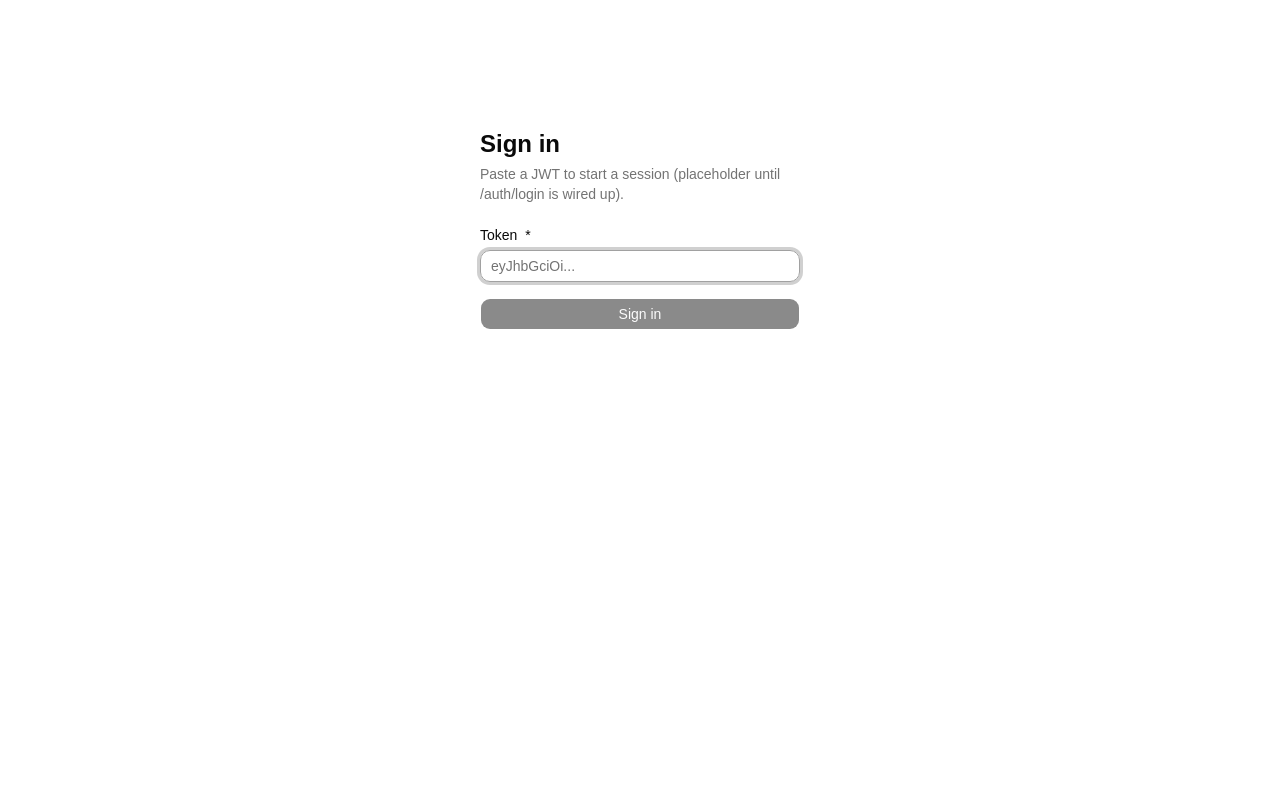
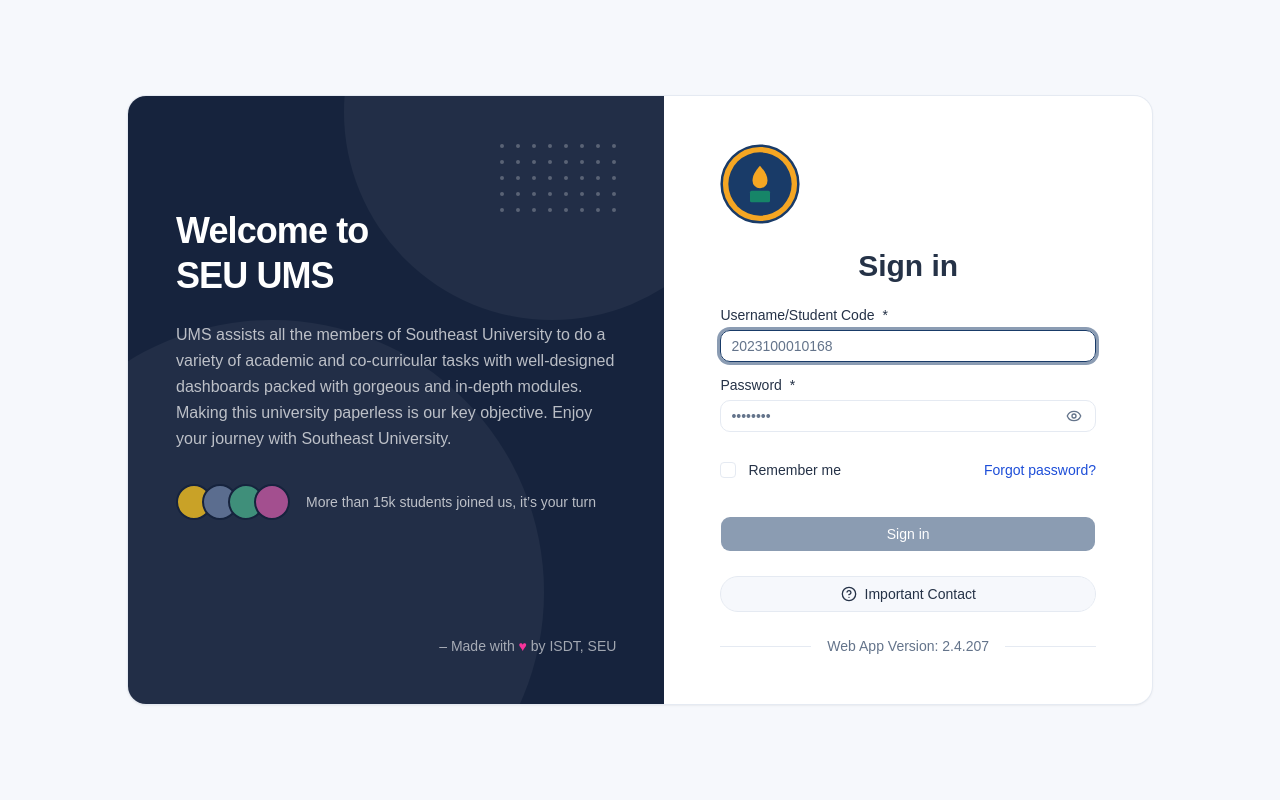
Before and after one commit to Novus-Lab-Dev/fullstack-cloudflare-kit, a React app in the folder apps/web/: page /sign-in in a window 1280 px wide. Built offline with nearby package versions, Linux system fonts and the light colour scheme; some packages are replaced by stand-ins of ours; no server answers.

Commit message:
feat(sign-in): enhance sign-in form with username and password fields, add remember me option

```diff
--- a/apps/web/src/routes/sign-in.tsx
+++ b/apps/web/src/routes/sign-in.tsx
@@ -1,9 +1,11 @@
 import { zodResolver } from '@hookform/resolvers/zod'
 import { createFileRoute, redirect } from '@tanstack/react-router'
+import { CircleHelp } from 'lucide-react'
 import { useForm } from 'react-hook-form'
+import type { UseFormReturn } from 'react-hook-form'
 import { z } from 'zod'
 
-import { Form, TextInput } from '@/components/common/forms'
+import { Form, InputCheckbox, SecureInput, TextInput } from '@/components/common/forms'
 import { Button } from '@/components/ui/button'
 import { useAuth } from '@/providers/auth-provider'
 
@@ -16,8 +18,12 @@
   component: SignIn,
 })
 
+const APP_VERSION = '2.4.207'
+
 const SignInSchema = z.object({
-  token: z.string().min(1, 'Token is required'),
+  username: z.string().min(1, 'Username/Student Code is required'),
+  password: z.string().min(1, 'Password is required'),
+  rememberMe: z.boolean().optional(),
 })
 
 type SignInValues = z.infer<typeof SignInSchema>
@@ -26,30 +32,150 @@
   const { login } = useAuth()
   const form = useForm<SignInValues>({
     resolver: zodResolver(SignInSchema),
-    defaultValues: { token: '' },
+    defaultValues: { username: '', password: '', rememberMe: false },
   })
 
   function onSubmit(values: SignInValues) {
-    login(values.token.trim())
+    // Placeholder session until /auth/login is wired up: any non-empty
+    // credentials open a session, "Remember me" controls token persistence.
+    login(`dev-session.${values.username}`)
   }
 
   return (
-    <div className="mx-auto mt-24 flex w-full max-w-sm flex-col gap-6 p-8">
-      <div>
-        <h1 className="text-2xl font-bold">Sign in</h1>
-        <p className="mt-1 text-sm text-neutral-500">
-          Paste a JWT to start a session (placeholder until /auth/login is wired up).
+    <div className="flex min-h-dvh items-center justify-center p-6">
+      <div className="grid w-full max-w-5xl overflow-hidden rounded-2xl bg-surface shadow-sm ring-1 ring-border md:grid-cols-[1.1fr_1fr]">
+        <BrandPanel />
+        <SignInForm form={form} onSubmit={onSubmit} />
+      </div>
+    </div>
+  )
+}
+
+function BrandPanel() {
+  return (
+    <aside className="relative hidden flex-col gap-10 overflow-hidden bg-brand p-12 text-white md:flex">
+      {/* Decorative circles */}
+      <div
+        aria-hidden
+        className="pointer-events-none absolute -bottom-40 -left-32 size-[34rem] rounded-full bg-white/5"
+      />
+      <div
+        aria-hidden
+        className="pointer-events-none absolute -right-24 -top-48 size-[26rem] rounded-full bg-white/5"
+      />
+
+      {/* Dot grid */}
+      <div
+        aria-hidden
+        className="absolute right-12 top-12 grid grid-cols-8 gap-3 text-white/25"
+      >
+        {Array.from({ length: 40 }).map((_, index) => (
+          <span key={index} className="size-1 rounded-full bg-current" />
+        ))}
+      </div>
+
+      <div className="relative mt-16 flex flex-col gap-6">
+        <h1 className="text-4xl leading-tight font-extrabold tracking-tight">
+          Welcome to
+          <br />
+          SEU UMS
+        </h1>
+        <p className="max-w-md leading-relaxed text-white/70">
+          UMS assists all the members of Southeast University to do a variety of academic and
+          co-curricular tasks with well-designed dashboards packed with gorgeous and in-depth
+          modules. Making this university paperless is our key objective. Enjoy your journey with
+          Southeast University.
         </p>
+
+        <div className="flex items-center gap-4 pt-2">
+          <div aria-hidden className="flex -space-x-2.5">
+            {(['#c9a227', '#5b6d8f', '#3f8f7a', '#a34f8f'] as const).map((color) => (
+              <span
+                key={color}
+                className="size-9 rounded-full border-2 border-brand"
+                style={{ backgroundColor: color }}
+              />
+            ))}
           </div>
+          <p className="text-sm text-white/70">More than 15k students joined us, it’s your turn</p>
+        </div>
+      </div>
+
+      <p className="relative mt-auto text-right text-sm text-white/60">
+        – Made with <span className="text-pink-500">♥</span> by ISDT, SEU
+      </p>
+    </aside>
+  )
+}
+
+interface SignInFormProps {
+  form: UseFormReturn<SignInValues>
+  onSubmit: (values: SignInValues) => void
+}
+
+function SignInForm({ form, onSubmit }: SignInFormProps) {
+  return (
+    <main className="flex flex-col items-center px-6 py-12 sm:px-14">
+      <div className="flex w-full max-w-sm flex-col gap-6">
+        <Logo />
+
+        <h2 className="text-center text-3xl font-bold">Sign in</h2>
 
         <Form {...form}>
           <form onSubmit={form.handleSubmit(onSubmit)} className="flex flex-col gap-4">
-          <TextInput name="token" label="Token" placeholder="eyJhbGciOi..." required autoFocus />
-          <Button type="submit" disabled={!form.formState.isValid}>
+            <TextInput
+              name="username"
+              label="Username/Student Code"
+              placeholder="2023100010168"
+              required
+              autoFocus
+            />
+            <SecureInput name="password" label="Password" placeholder="••••••••" required />
+
+            <div className="flex items-center justify-between">
+              <InputCheckbox name="rememberMe" label="Remember me" />
+              <a
+                href="#forgot-password"
+                className="text-sm font-medium text-info hover:underline"
+              >
+                Forgot password?
+              </a>
+            </div>
+
+            <Button type="submit" size="lg" className="mt-2 w-full" disabled={!form.formState.isValid}>
               Sign in
             </Button>
           </form>
         </Form>
+
+        <Button type="button" variant="outline" size="lg" className="w-full gap-2 rounded-full">
+          <CircleHelp />
+          Important Contact
+        </Button>
+
+        <div className="flex items-center gap-4 text-sm text-muted-foreground">
+          <span className="h-px flex-1 bg-border" />
+          Web App Version: {APP_VERSION}
+          <span className="h-px flex-1 bg-border" />
         </div>
+      </div>
+    </main>
   )
 }
+
+/** Placeholder university badge until the real logo asset is provided. */
+function Logo() {
+  return (
+    <svg
+      aria-label="Southeast University logo"
+      viewBox="0 0 96 96"
+      className="size-20"
+      role="img"
+    >
+      <circle cx="48" cy="48" r="46" fill="#f5a623" stroke="#193b68" strokeWidth="3" />
+      <circle cx="48" cy="48" r="38" fill="#193b68" />
+      <path d="M48 26c6 7 9 12 9 18a9 9 0 1 1-18 0c0-6 3-11 9-18z" fill="#f5a623" />
+      <rect x="36" y="56" width="24" height="14" rx="2" fill="#168568" />
+    </svg>
+  )
+}
--- a/apps/web/src/styles.css
+++ b/apps/web/src/styles.css
@@ -52,6 +52,12 @@
   --color-card-foreground: var(--card-foreground);
   --color-card: var(--card);
   --color-foreground: var(--foreground);
+  --color-surface: var(--surface);
+  --color-brand: var(--brand);
+  --color-success: var(--success);
+  --color-warning: var(--warning);
+  --color-danger: var(--danger);
+  --color-info: var(--info);
   --color-background: var(--background);
   --radius-sm: calc(var(--radius) * 0.6);
   --radius-md: calc(var(--radius) * 0.8);
@@ -63,24 +69,47 @@
 }
 
 :root {
-  --background: oklch(1 0 0);
-  --foreground: oklch(0.145 0 0);
-  --card: oklch(1 0 0);
-  --card-foreground: oklch(0.145 0 0);
-  --popover: oklch(1 0 0);
-  --popover-foreground: oklch(0.145 0 0);
-  --primary: oklch(0.205 0 0);
-  --primary-foreground: oklch(0.985 0 0);
-  --secondary: oklch(0.97 0 0);
-  --secondary-foreground: oklch(0.205 0 0);
+  /* Brand setup tokens */
+  --color-primary: #193b68;
+  --color-secondary: #168568;
+
+  --color-background: #f6f8fc;
+  --color-surface: #ffffff;
+  --color-text: #253247;
+  --color-muted: #64748b;
+  --color-border: #e5eaf2;
+
+  --color-success: #15803d;
+  --color-warning: #b45309;
+  --color-danger: #b91c1c;
+  --color-info: #1d4ed8;
+
+  /* Extra shade for dark brand panels (sign-in hero, …) */
+  --brand: #16233d;
+
+  --background: var(--color-background);
+  --foreground: var(--color-text);
+  --surface: var(--color-surface);
+  --card: var(--color-surface);
+  --card-foreground: var(--color-text);
+  --popover: var(--color-surface);
+  --popover-foreground: var(--color-text);
+  --primary: var(--color-primary);
+  --primary-foreground: var(--color-surface);
+  --secondary: var(--color-secondary);
+  --secondary-foreground: var(--color-surface);
   --muted: oklch(0.97 0 0);
-  --muted-foreground: oklch(0.556 0 0);
+  --muted-foreground: var(--color-muted);
   --accent: oklch(0.97 0 0);
   --accent-foreground: oklch(0.205 0 0);
-  --destructive: oklch(0.577 0.245 27.325);
-  --border: oklch(0.922 0 0);
-  --input: oklch(0.922 0 0);
-  --ring: oklch(0.708 0 0);
+  --destructive: var(--color-danger);
+  --border: var(--color-border);
+  --input: var(--color-border);
+  --ring: var(--color-primary);
+  --success: var(--color-success);
+  --warning: var(--color-warning);
+  --danger: var(--color-danger);
+  --info: var(--color-info);
   --chart-1: oklch(0.87 0 0);
   --chart-2: oklch(0.556 0 0);
   --chart-3: oklch(0.439 0 0);
```
Lines whose indentation alone changed are shown as unchanged.
